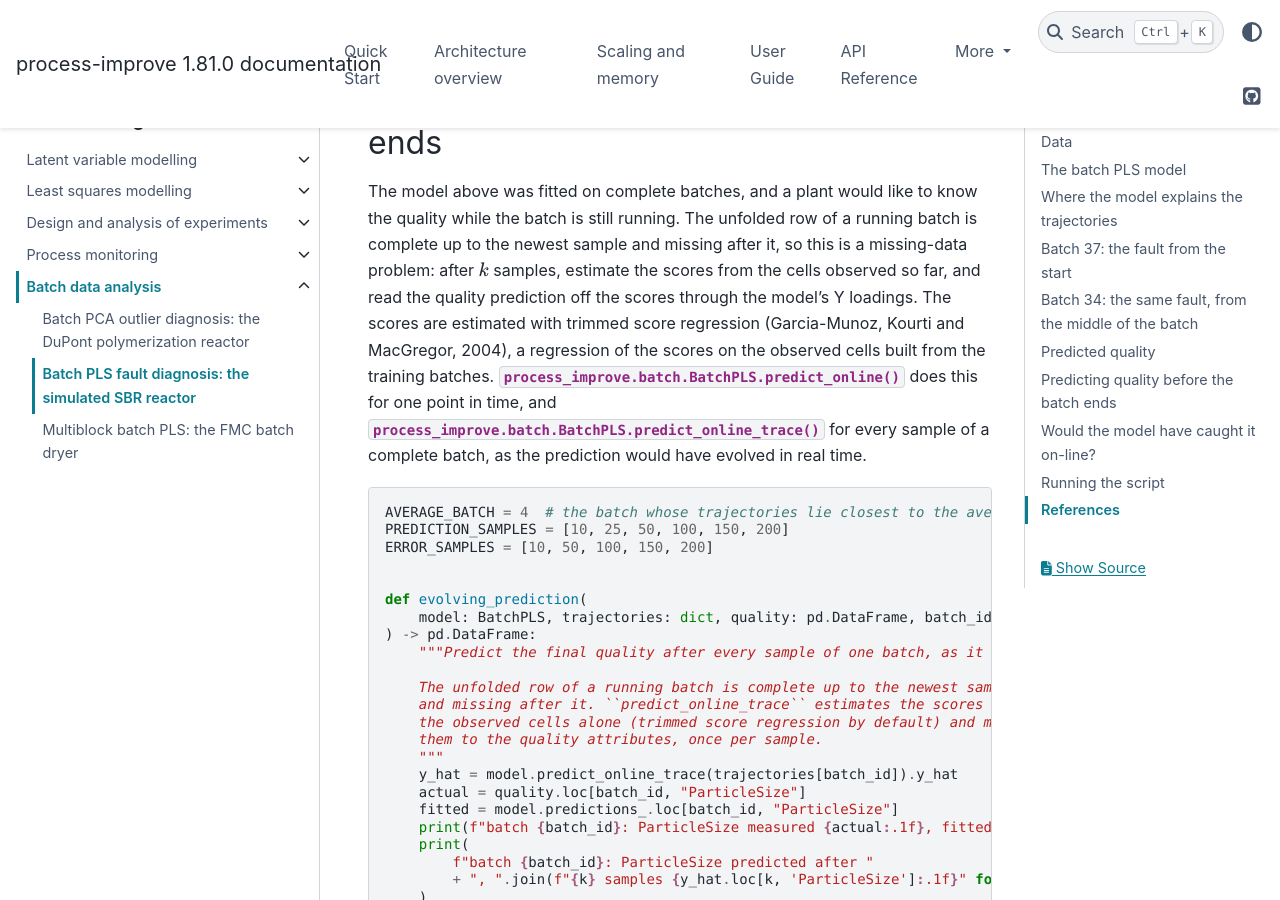
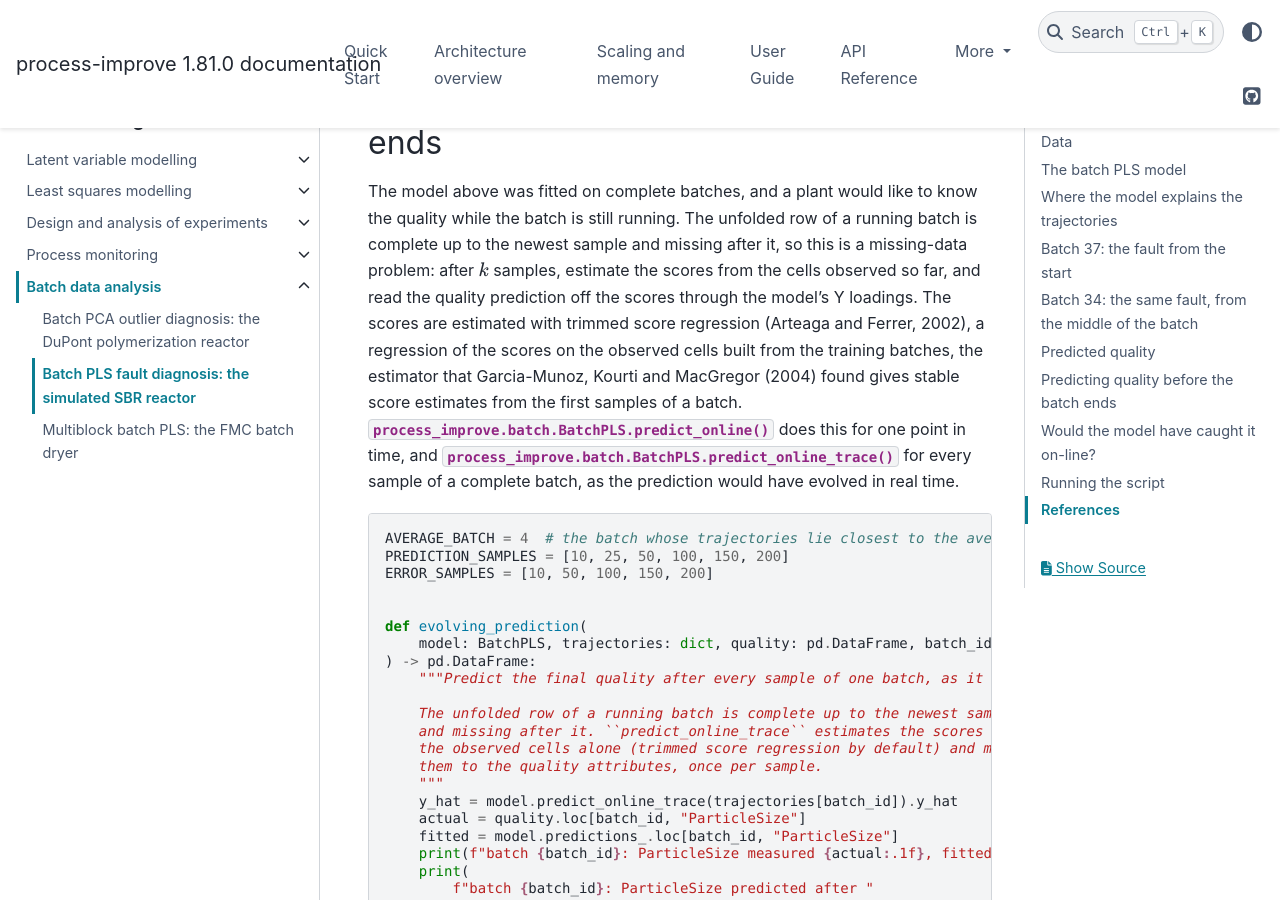
Before and after one commit to kgdunn/process-improve, a Sphinx documentation site: the page built from docs/user_guide/case_studies/batch/sbr-batch-pls.rst, in a window 1280 px wide and 900 px high, scrolled down 6631 px. Built offline with Sphinx 7.4.7 and the PyData theme 0.15.4, drawn with Linux system fonts in a browser that asks for light colours; some of the changed text lies outside the part shown.

Commit message:
docs: credit trimmed score regression to Arteaga and Ferrer (2002)
The SBR case-study page attributed the estimator to Garcia-Munoz, Kourti
and MacGregor (2004), who compared it; the reference is added.

Co-Authored-By: Claude Fable 5.1 <noreply@anthropic.com>
Claude-Session: https://claude.ai/code/session_01LXthGpHLQFfGubBiKFtGAE

```diff
--- a/docs/user_guide/case_studies/batch/sbr-batch-pls.rst
+++ b/docs/user_guide/case_studies/batch/sbr-batch-pls.rst
@@ -199,8 +199,10 @@ running batch is complete up to the newest sample and missing after it, so
 this is a missing-data problem: after :math:`k` samples, estimate the scores
 from the cells observed so far, and read the quality prediction off the
 scores through the model's Y loadings. The scores are estimated with trimmed
-score regression (Garcia-Munoz, Kourti and MacGregor, 2004), a regression of
-the scores on the observed cells built from the training batches.
+score regression (Arteaga and Ferrer, 2002), a regression of the scores on
+the observed cells built from the training batches, the estimator that
+Garcia-Munoz, Kourti and MacGregor (2004) found gives stable score estimates
+from the first samples of a batch.
 :meth:`process_improve.batch.BatchPLS.predict_online` does this for one
 point in time, and
 :meth:`process_improve.batch.BatchPLS.predict_online_trace` for every sample
@@ -367,6 +369,9 @@ References
 * Paul Nomikos and John F. MacGregor, "Multivariate SPC charts for monitoring
   batch processes", *Technometrics*, **37**, 41-59, 1995,
   https://literature.learnche.org/item/34/multivariate-spc-charts-for-monitoring-batch-processes
+* Francisco Arteaga and Alberto Ferrer, "Dealing with missing data in MSPC:
+  several methods, different interpretations, some examples", *Journal of
+  Chemometrics*, **16**, 408-418, 2002, https://doi.org/10.1002/cem.750
 * Salvador Garcia-Munoz, Theodora Kourti and John F. MacGregor, "Model
   predictive monitoring for batch processes", *Industrial & Engineering
   Chemistry Research*, **43**, 5929-5941, 2004,
```
